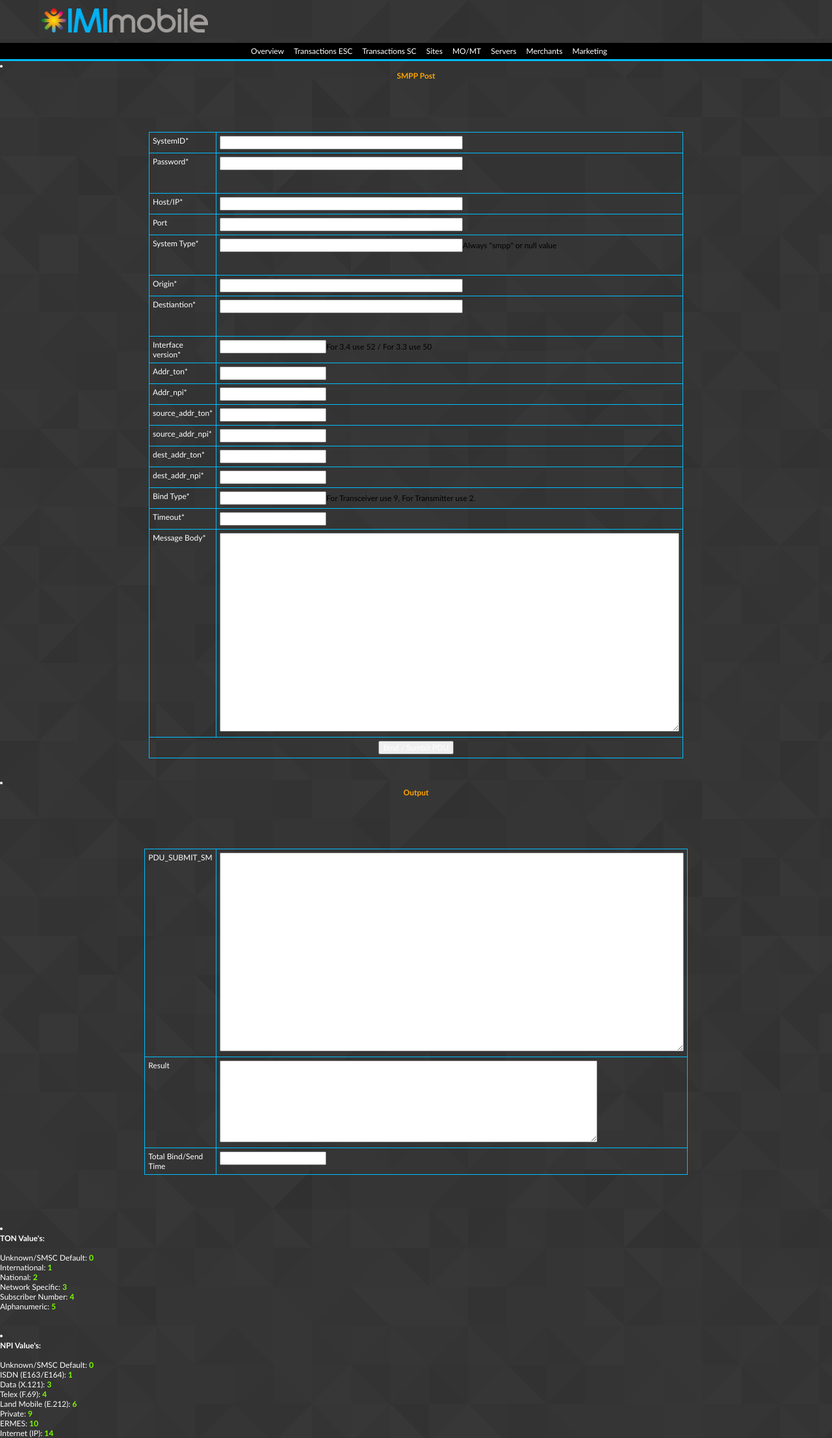
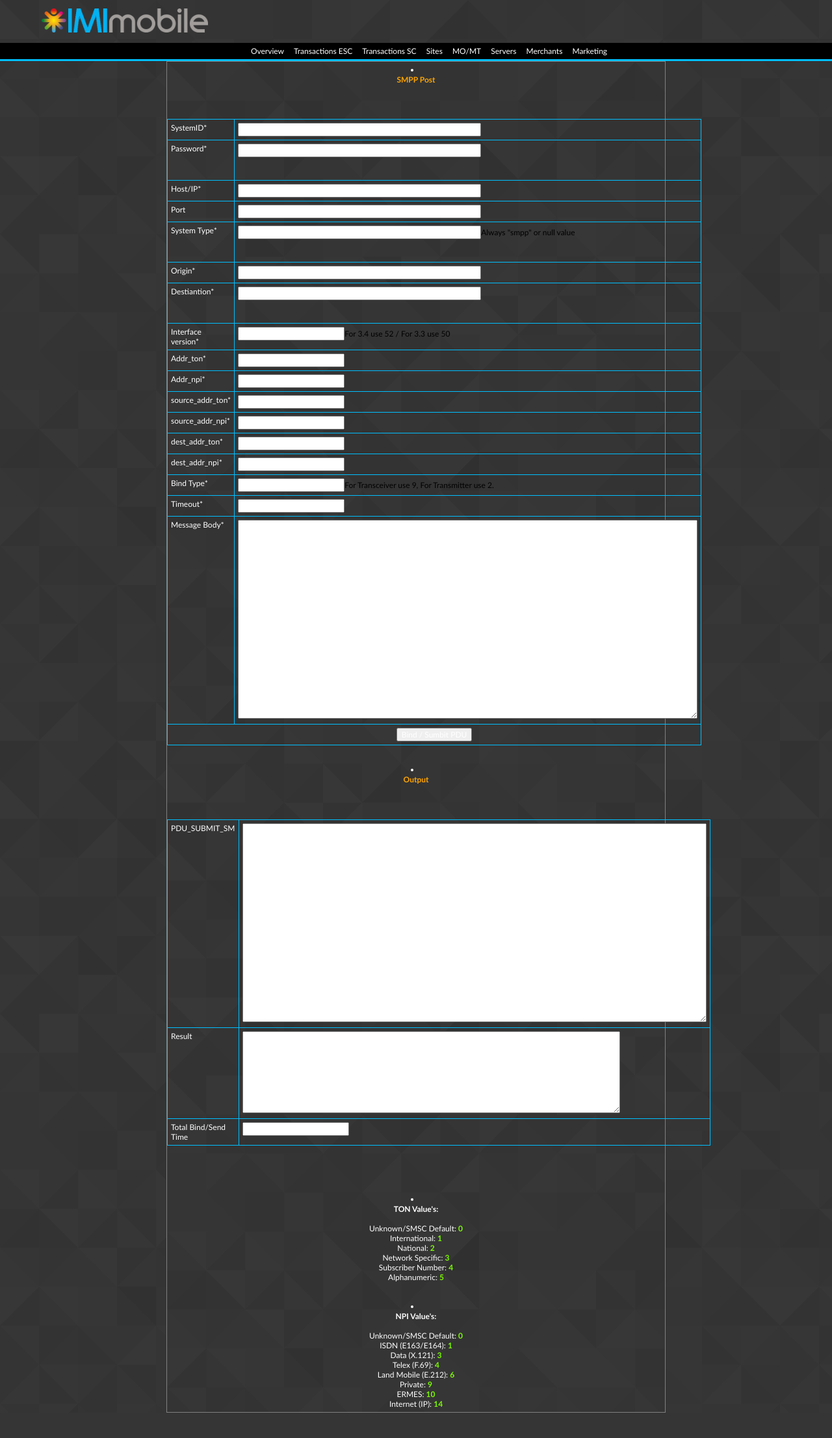
Before and after one commit to octoray/PFI_MON_STAGING, a PHP site: page /smpp.php in a window 1280 px wide. Shown: the whole page at 65% size. After the commit the page ends 2174 px from the top, so only its background shows below. Run offline with PHP 8.4, Linux system fonts and the light colour scheme; data that the repository does not hold is empty.

Commit message:
css change

```diff
--- a/smpp.php
+++ b/smpp.php
@@ -7,7 +7,7 @@
 ?>
 <?php require("./head_foot/header_1.inc.php"); ?>
 
-
+<div id="chartContainer_header" align="center" class="chart1">
 <p><li><h1>SMPP Post</h1></li>
 <br>
 <form name="htmlform" method="post" action="<?php echo $_SERVER['PHP_SELF'];?>">
@@ -238,3 +238,6 @@
     ERMES: <b>10</b><br>
     Internet (IP): <b>14</b><br>
 </li>
+
+
+</div>
```
